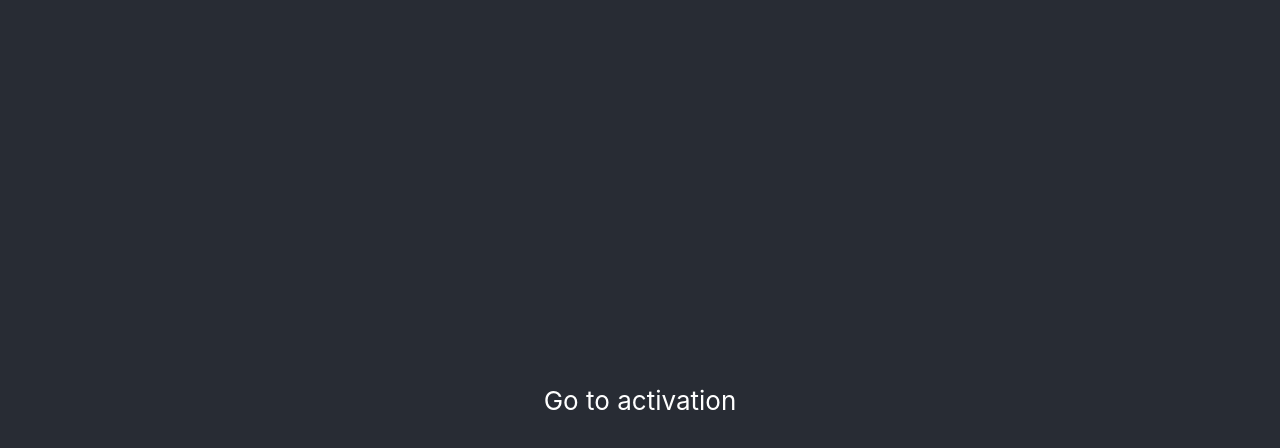
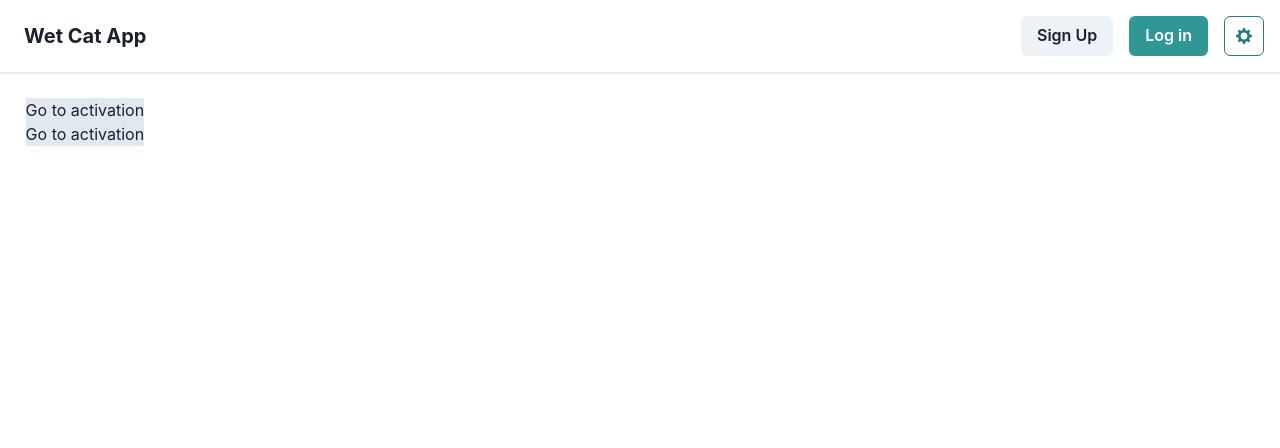
Before and after one commit to Licceeee/animal-rescue-react, a React (Create React App) app: page / in a window 1280 px wide. Shown: the top 448 px of the page. Built offline with nearby package versions, Linux system fonts and the light colour scheme.

Commit message:
delete old css files and add menu, home, activ etc

```diff
--- a/src/App.js
+++ b/src/App.js
@@ -1,14 +1,26 @@
 import "./App.css";
 import { Switch, Route } from "react-router-dom";
+import { Flex } from "@chakra-ui/react";
 
 // =================================================================== >> PAGES
-import Home from "./pages/Home/Home";
-import ActivateAccount from "./pages/ActivateAccount/ActivateAccount";
+import Home from "./pages/Home";
+import ActivateAccount from "./pages/ActivateAccount";
+
+// ============================================================== >> COMPONENTS
+import Menu from "./components/Menu";
 
 function App() {
   return (
-    <div className="App">
-      <header className="App-header">
+    <>
+      <Menu />
+      <Flex
+        flexDirection="column"
+        flexWrap="nowrap"
+        justifyContent="flex-start"
+        alignItems="flex-start"
+        alignContent="space-between"
+        padding="2vw"
+      >
         <Switch>
           <Route exact path="/">
             <Home />
@@ -18,8 +30,8 @@ function App() {
             <ActivateAccount />
           </Route>
         </Switch>
-      </header>
-    </div>
+      </Flex>
+    </>
   );
 }
 
--- /dev/null
+++ b/src/components/Menu.jsx
@@ -0,0 +1,36 @@
+import React from "react";
+import {
+  Flex,
+  Spacer,
+  Box,
+  Heading,
+  Button,
+  IconButton,
+} from "@chakra-ui/react";
+import { SettingsIcon } from "@chakra-ui/icons";
+
+export default function Menu() {
+  return (
+    <Flex p="4" boxShadow="base">
+      <Box p="2">
+        <Heading size="md">Wet Cat App</Heading>
+      </Box>
+      <Spacer />
+      <Box>
+        <Button colorScheme="gray" mr="4">
+          Sign Up
+        </Button>
+        <Button colorScheme="teal" mr="4">
+          Log in
+        </Button>
+        <IconButton
+          colorScheme="teal"
+          aria-label="Profile Settings"
+          variant="outline"
+          size="md"
+          icon={<SettingsIcon />}
+        />
+      </Box>
+    </Flex>
+  );
+}
--- a/src/pages/ActivateAccount/ActivateAccount.jsx
+++ b/src/pages/ActivateAccount.jsx
@@ -2,7 +2,7 @@ import React, { useState, useEffect } from "react";
 import { useParams } from "react-router-dom";
 import { useMutation } from "@apollo/client";
 
-import { VERIFYACCOUNT } from "../../api/auth";
+import { VERIFYACCOUNT } from "../api/auth";
 
 export default function ActivateAccount() {
   const { token } = useParams();
--- a/src/pages/ActivateAccount/ActivateAccount.css
+++ /dev/null
@@ -1 +0,0 @@
-/* No CSS *//*# sourceMappingURL=ActivateAccount.css.map */
--- a/src/pages/Home/Home.jsx
+++ b/src/pages/Home.jsx
@@ -1,11 +1,13 @@
 import React from "react";
 
 import { Link } from "react-router-dom";
+import { Flex } from "@chakra-ui/react";
 
 export default function Home() {
   return (
-    <div>
+    <Flex bg="gray.200" flexDirection="column">
       <Link to="/activate">Go to activation </Link>
-    </div>
+      <Link to="/activate">Go to activation </Link>
+    </Flex>
   );
 }
--- a/src/pages/Home/Home.css
+++ /dev/null
@@ -1 +0,0 @@
-/* No CSS *//*# sourceMappingURL=Home.css.map */
```
Also changed, not shown: src/pages/ActivateAccount/ActivateAccount.scss (deleted), src/pages/Home/Home.scss (deleted), 2 other files (tests, documents, lock files or other folders).
